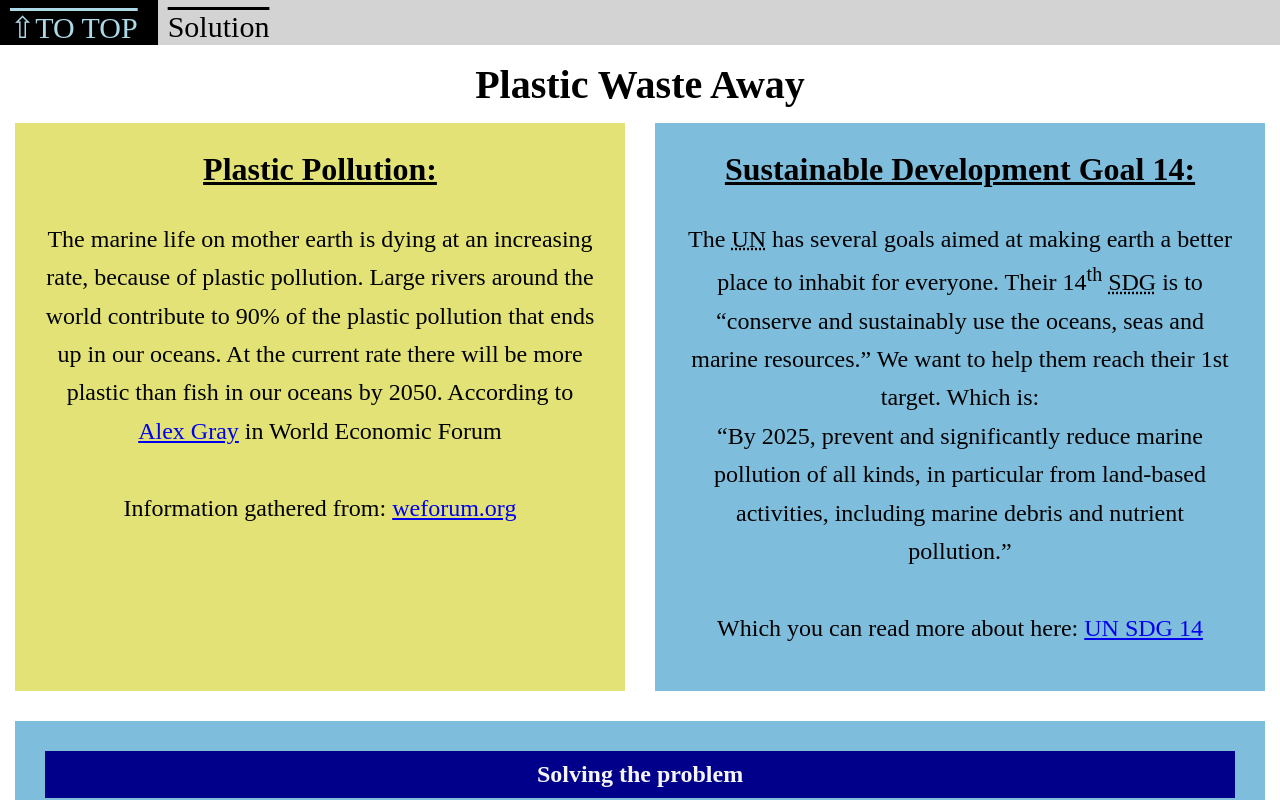
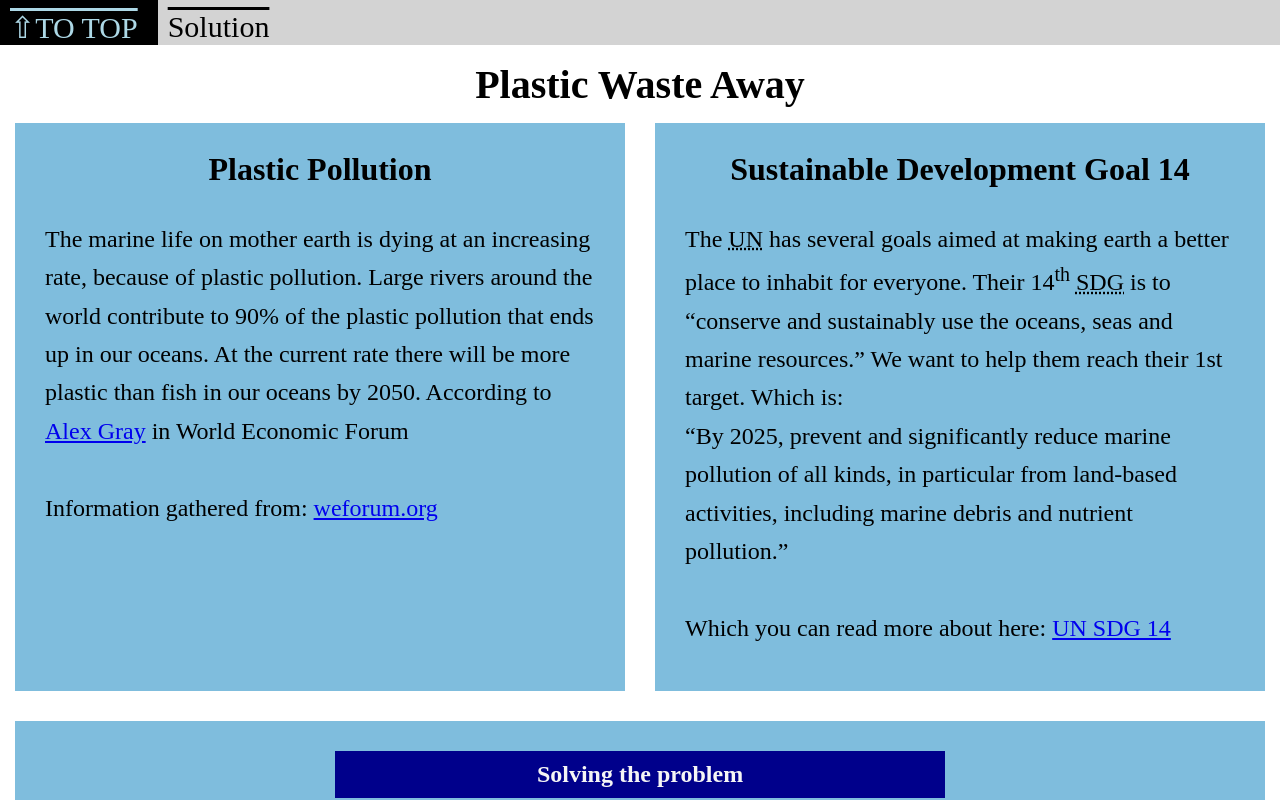
Before and after one commit to MartinKjone/PlasticPollution, a plain HTML site: page index.html in a window 1280 px wide. Shown: the top 800 px of the page. Drawn offline with Linux system fonts and the light colour scheme.

Commit message:
feedback1

```diff
--- a/CSS/stylesheet.css
+++ b/CSS/stylesheet.css
@@ -6,6 +6,7 @@
 
 body {
     margin: 0;
+    text-align: center;
 }
 
 /* Typography */
@@ -13,7 +14,6 @@ body {
 h1 {
     padding-top: 1rem;
     margin-bottom: 0;
-    text-align: center;
     font-size: 250%;
 }
 
@@ -23,18 +23,22 @@ h2 {
     width: 100%;
     padding: 10px;
     margin-top: 0;
-    text-align: center;
 }
 
 h3 {
     font-size: 200%;
-    text-decoration: underline;
     margin-top: 0.5rem;
+
 }
 
 p {
     font-size: 150%;
     line-height: 1.6;
+    text-align: left;
+}
+
+.link {
+    color: chartreuse;
 }
 
 /* Layout */
@@ -75,11 +79,10 @@ nav a:hover {
 }
 
 .flex-left {
-    background-color: rgb(226, 226, 118);
+    background-color: rgba(0, 125, 187,0.5);
     padding: 20px 30px;
     margin: 15px;
     flex-basis: 50%;
-    text-align: center;
 }
 
 .flex-right {
@@ -87,12 +90,11 @@ nav a:hover {
     padding: 20px 30px;
     margin: 15px;
     flex-basis: 50%;
-    text-align: center;
 }
 
 .flex-middle {
     background-color:rgba(0, 125, 187,0.5);
-    padding: 30px;
+    padding: 30px 25%;
     margin: 15px;
 }
 
@@ -111,4 +113,7 @@ footer {
     .flex-container {
       flex-direction: column;
     }
+    .flex-middle {
+        padding: 30px;
+    }
   }
--- a/index.html
+++ b/index.html
@@ -18,7 +18,7 @@
 
 <div class="flex-container">
     <section class="flex-left">
-        <h3>Plastic Pollution:</h3>
+        <h3>Plastic Pollution</h3>
         <p>
         The marine life on mother earth is dying at an increasing rate,
         because of plastic pollution. Large rivers around the world contribute to 90% of the
@@ -32,7 +32,7 @@
     </section>
 
     <section class="flex-right">
-        <h3>Sustainable Development Goal 14:</h3>
+        <h3>Sustainable Development Goal 14</h3>
         <p>
         The <acronym title="United Nations">UN</acronym> has several goals
         aimed at making earth a better place to inhabit for everyone. Their 14<sup>th</sup>
```
